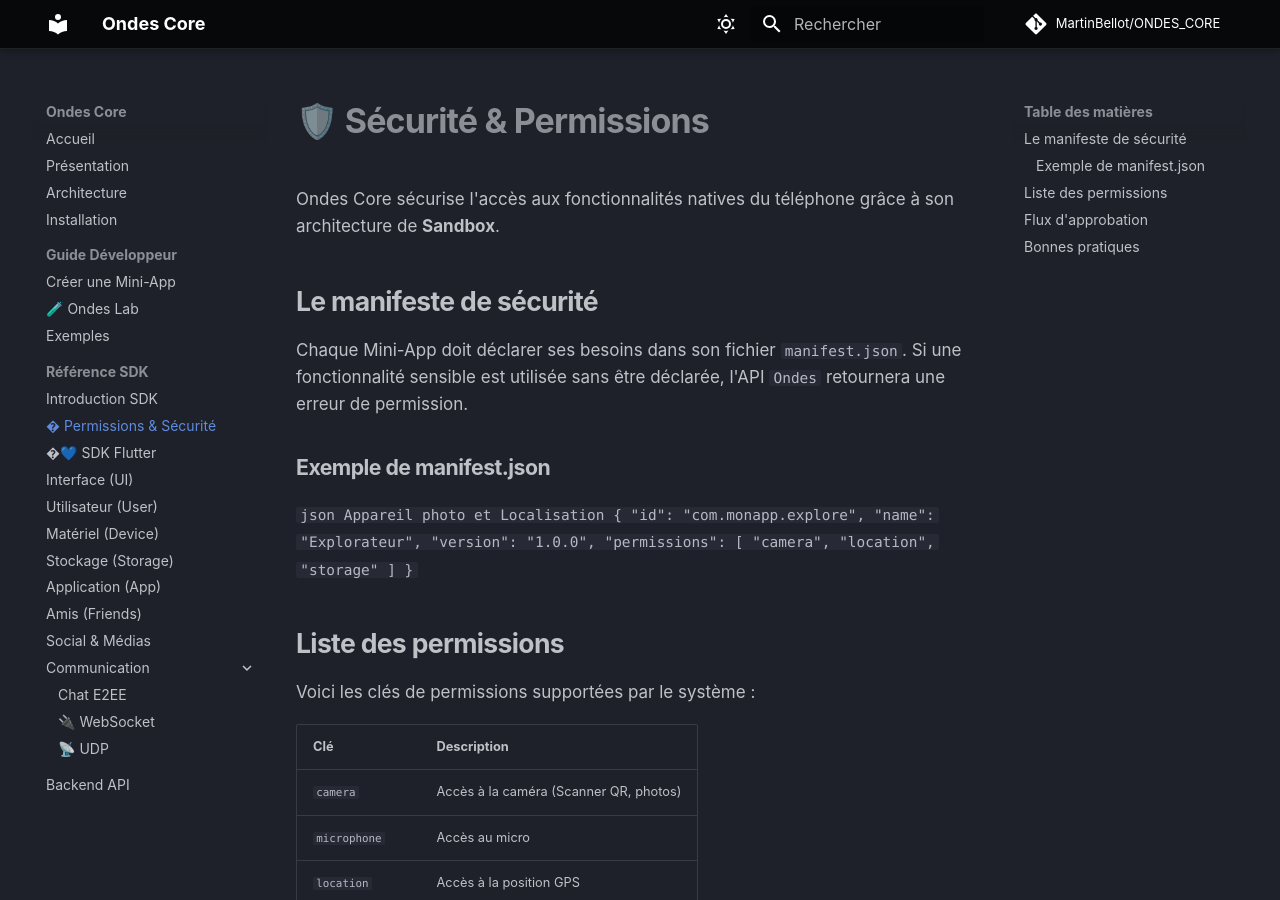
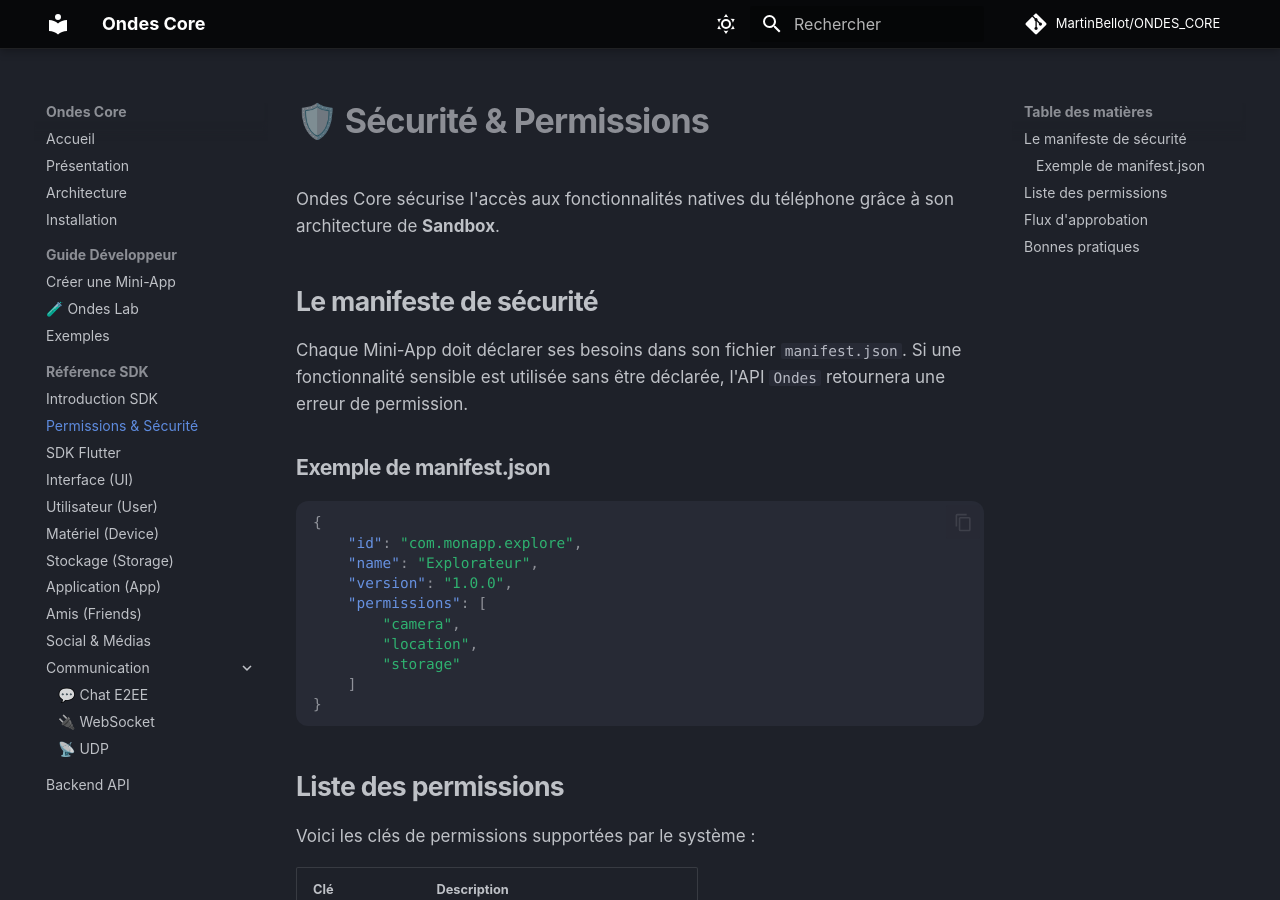
Before and after one commit to MartinBellot/ONDES_CORE, an MkDocs documentation site: the page built from docs/sdk/permissions.md, in a window 1280 px wide and 900 px high. Built offline with MkDocs 1.6.1 and Material for MkDocs 9.7.7, drawn with Linux system fonts in a browser that asks for light colours; comment, search, counter and statistics services are not loaded.

Commit message:
(+) update DOC

````diff
--- a/docs/sdk/permissions.md
+++ b/docs/sdk/permissions.md
@@ -8,7 +8,7 @@ Chaque Mini-App doit déclarer ses besoins dans son fichier `manifest.json`. Si
 
 ### Exemple de manifest.json
 
-```json Appareil photo et Localisation
+```json
 {
     "id": "com.monapp.explore",
     "name": "Explorateur",
--- a/mkdocs.yml
+++ b/mkdocs.yml
@@ -66,8 +66,8 @@ nav:
     - Exemples: examples.md
   - Référence SDK:
     - Introduction SDK: sdk/index.md
-    - �️ Permissions & Sécurité: sdk/permissions.md
-    - �💙 SDK Flutter: sdk/flutter.md
+    - Permissions & Sécurité: sdk/permissions.md
+    - SDK Flutter: sdk/flutter.md
     - Interface (UI): sdk/ui.md
     - Utilisateur (User): sdk/user.md
     - Matériel (Device): sdk/device.md
@@ -76,7 +76,7 @@ nav:
     - Amis (Friends): sdk/friends.md
     - Social & Médias: sdk/social.md
     - Communication:
-      - Chat E2EE: sdk/chat.md
+      - 💬 Chat E2EE: sdk/chat.md
       - 🔌 WebSocket: sdk/websocket.md
       - 📡 UDP: sdk/udp.md
   - Backend API: backend.md
````
Also changed, not shown: README.md (+1 -0 lines).
